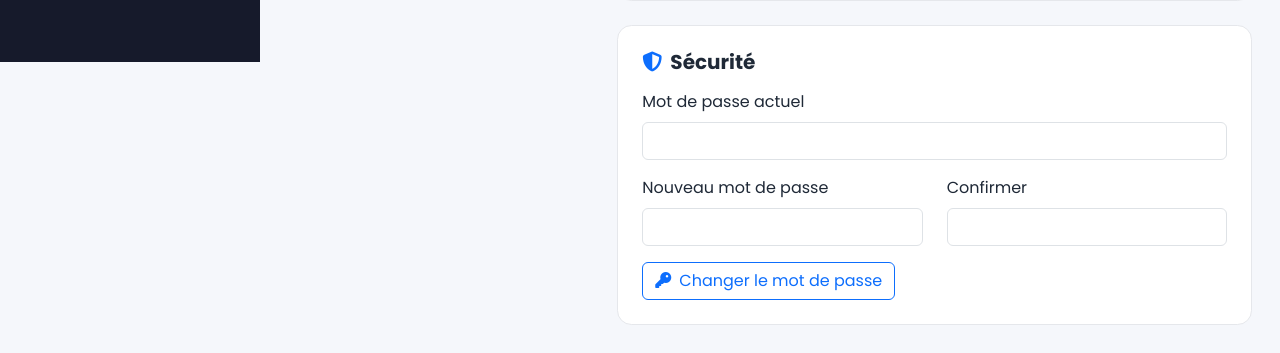
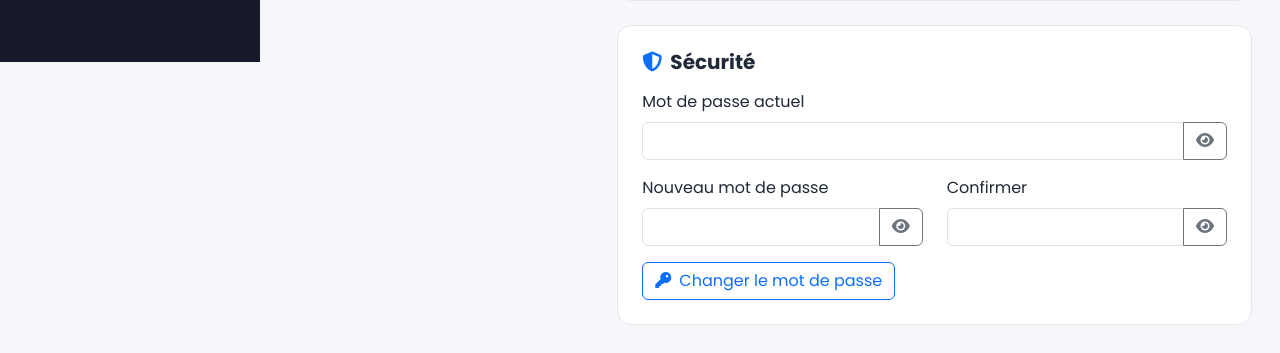
Before and after one commit to PradSonkeng/spacelearn, a PHP site: page /lms/profile in a window 1280 px wide. Shown: the part 738-1091 px from the top of the page. Run offline with PHP 8.4, Linux system fonts and the light colour scheme; the visitor is signed in with stand-in values (Sample User, id 1); data that the repository does not hold is empty.

Commit message:
action: update profile

```diff
--- a/app/views/profile/index.php
+++ b/app/views/profile/index.php
@@ -46,20 +46,115 @@
                 <?= csrf_field() ?>
                 <div class="mb-3">
                     <label class="form-label">Mot de passe actuel</label>
-                    <input type="password" name="current_password" class="form-control" required>
+                    <div class="input-group">
+                    		<input type="password" name="current_password" id="register-password" class="form-control" required>
+                    		<button class="btn btn-outline-secondary" type="button" id="toggle-register-password">
+                				<i class="fa-solid fa-eye" id="register-eye"></i>
+            				</button>
+            			</div>
                 </div>
                 <div class="row">
                     <div class="col-md-6 mb-3">
                         <label class="form-label">Nouveau mot de passe</label>
-                        <input type="password" name="new_password" class="form-control" minlength="6" required>
+                        <div class="input-group">
+                        		<input type="password" name="new_password" id="register-password" class="form-control" minlength="6" required>
+                        		<button class="btn btn-outline-secondary" type="button" id="toggle-register-password">
+                					<i class="fa-solid fa-eye" id="register-eye"></i>
+            					</button>
+            				</div>
+            				<div id="password-strength"></div>
                     </div>
                     <div class="col-md-6 mb-3">
                         <label class="form-label">Confirmer</label>
-                        <input type="password" name="new_password_confirm" class="form-control" minlength="6" required>
+                        <div class="input-group">
+                        		<input type="password" name="new_password_confirm" id="register-password" class="form-control" minlength="6" required>
+                        		<button class="btn btn-outline-secondary" type="button" id="toggle-register-password">
+                					<i class="fa-solid fa-eye" id="register-eye"></i>
+            					</button>
+            				</div>
                     </div>
                 </div>
                 <button type="submit" class="btn btn-outline-primary"><i class="fa-solid fa-key me-2"></i>Changer le mot de passe</button>
             </form>
         </div>
     </div>
+    <script>
+	function togglePassword(inputId, iconId) {
+    		const input = document.getElementById(inputId);
+    		const icon = document.getElementById(iconId);
+    		if (input.type === 'password') {
+        		input.type = 'text';
+        		icon.classList.replace('fa-eye', 'fa-eye-slash');
+    		} else {
+        		input.type = 'password';
+        		icon.classList.replace('fa-eye-slash', 'fa-eye');
+    		}
+	}
+
+
+	document.getElementById('toggle-register-password').addEventListener('click', () => togglePassword('register-password', 'register-eye'));
+	document.getElementById('toggle-register-confirm').addEventListener('click', () => togglePassword('register-confirm', 'confirm-eye'));
+	</script>
+	<script>
+	// Force du mot de passe
+	function checkPasswordStrength(password) {
+    		let score = 0;
+    		const feedback = document.getElementById('password-strength');
+
+    		if (password.length >= 8) score++;
+    		if (/[a-z]/.test(password)) score++;
+    		if (/[A-Z]/.test(password)) score++;
+    		if (/\d/.test(password)) score++;
+    		if (/[!@#$%^&*()_+\-=\[\]{};':"\\|,.<>\/?]/.test(password)) score++;
+
+    		let strengthText = '';
+    		let color = '';
+    		let isStrong = false;
+
+    		if (score === 5) {
+        		strengthText = 'Fort ✓';
+        		color = 'success';
+        		isStrong = true;
+    		} else if (score === 4) {
+        		strengthText = 'Moyen';
+        		color = 'info';
+    		} else if (score === 3) {
+        		strengthText = 'Faible';
+        		color = 'warning';
+    		} else {
+        		strengthText = 'Très faible';
+        		color = 'danger';
+    		}
+
+    		feedback.innerHTML = `
+        		<div class="progress mt-1" style="height: 8px;">
+            		<div class="progress-bar bg-${color}" style="width: ${score * 20}%"></div>
+        		</div>
+        		<small class="text-${color} fw-semibold d-block mt-1">${strengthText}</small>
+    		`;
+
+    		return isStrong;
+	}
+
+	// Application sur le champ mot de passe
+	document.addEventListener('DOMContentLoaded', function() {
+    		const pwdInput = document.querySelector('input[name="password"]');
+    		if (!pwdInput) return;
+
+    		const strengthDiv = document.createElement('div');
+    		strengthDiv.id = 'password-strength';
+    		strengthDiv.className = 'mt-2';
+    		pwdInput.parentElement.appendChild(strengthDiv);
+
+    		pwdInput.addEventListener('input', function() {
+        		const isStrong = checkPasswordStrength(this.value);
+
+        		const form = this.form;
+        		const submitBtn = form.querySelector('button[type="submit"]');
+        		if (submitBtn) {
+            		submitBtn.disabled = !isStrong;
+        		}
+    		});
+	});
+</script>
 </div>
```
